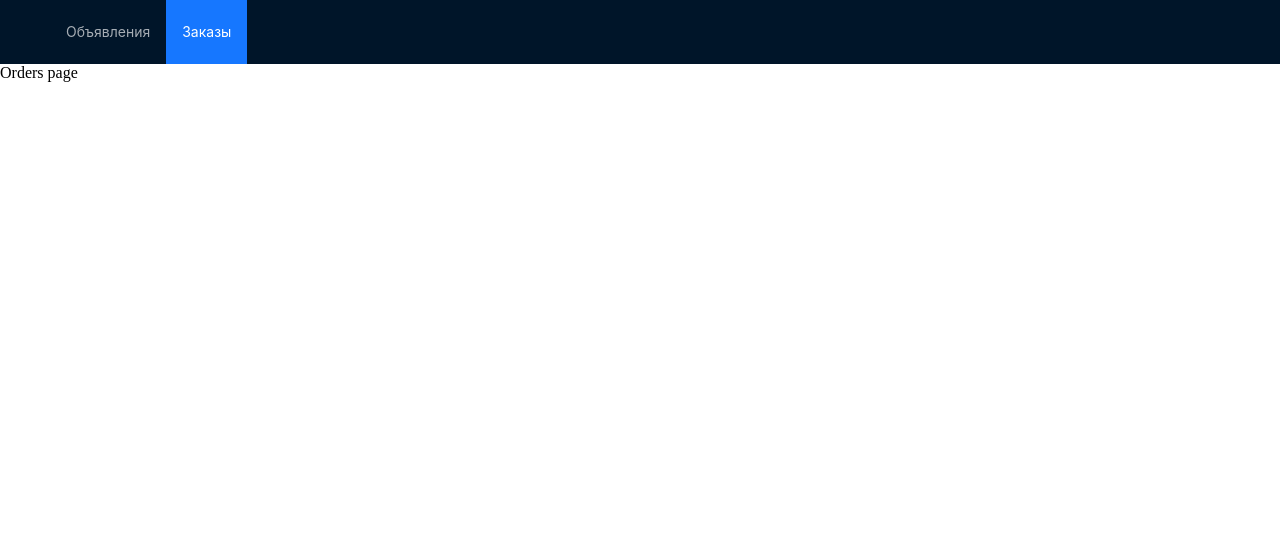
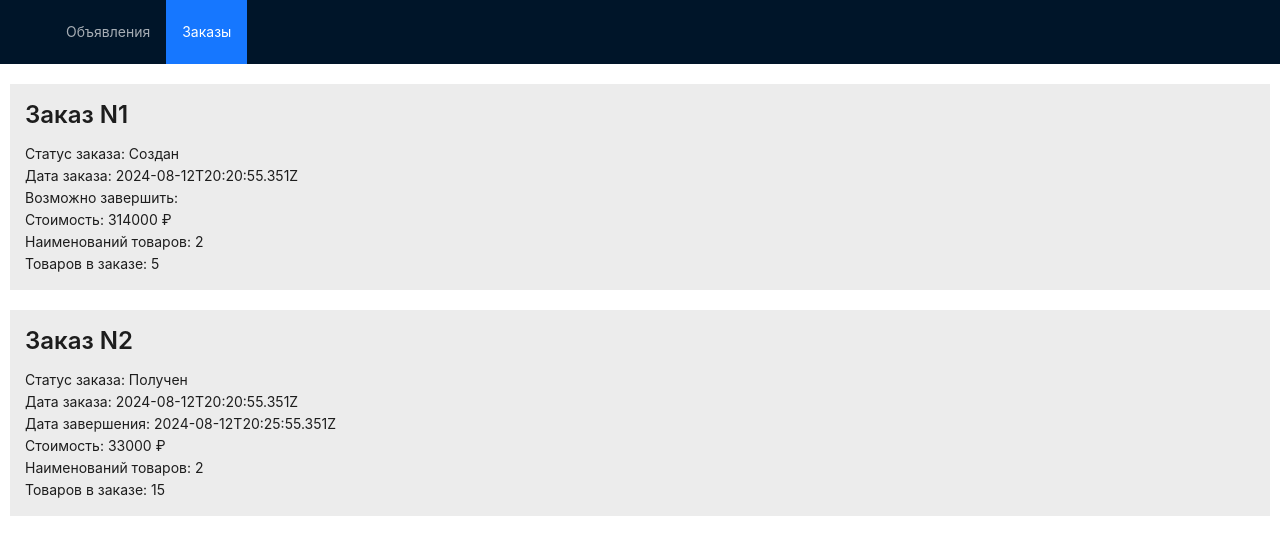
Before and after one commit to AidaChernyavskaya/avito, a React (Create React App) app: page /orders in a window 1280 px wide. Shown: the top 554 px of the page. Built offline with nearby package versions, Linux system fonts and the light colour scheme; data requests are answered from the project's data file.

Commit message:
Add layout for order card

```diff
--- /dev/null
+++ b/src/API/OrdersService.ts
@@ -0,0 +1,8 @@
+import axios from "axios";
+
+export default class OrdersService {
+    static async getAll () {
+        const response = await axios.get(`http://localhost:8000/orders`);
+        return response.data;
+    }
+};
--- a/src/pages/Orders.tsx
+++ b/src/pages/Orders.tsx
@@ -1,11 +1,48 @@
-import React from 'react';
+import React, {useEffect, useState} from 'react';
 import Navbar from "../components/library/Navbar/Navbar";
+import {Order, OrderItem, OrderStatus} from "../types";
+import OrdersService from "../API/OrdersService";
+import {Typography} from "antd";
+
+function getKeyByValue(object: any, value: number) {
+    return Object.keys(object).find(key => object[key] === value);
+}
+
+function countItemsInOrder (items: OrderItem[]) {
+    let count = 0;
+    items.map(item => {count += item.count})
+    return count;
+}
+
+const ORDER_STATUS_RU = ['Создан', 'Оплачен', 'Отправлен', 'Доставлен', 'Получен', 'Заархивирован', 'Оформлен возврат'];
 
 const Orders = () => {
+    const [ordersList, setOrdersList] = useState<Order[]>([]);
+
+    useEffect(() => {
+        fetchOrders();
+    }, [])
+
+    async function fetchOrders () {
+        const response = await OrdersService.getAll();
+        setOrdersList(response);
+    }
+
     return (
         <div data-testid="orders-page">
             <Navbar/>
-            <p>Orders page</p>
+            {ordersList.map(order => (
+                <div className={'order'}>
+                    <Typography.Title level={3}>Заказ N{order.id}</Typography.Title>
+                    <Typography.Text>Статус заказа: {ORDER_STATUS_RU[order.status]}</Typography.Text>
+                    <Typography.Text>Дата заказа: {order.createdAt}</Typography.Text>
+                    {order.finishedAt && <Typography.Text>Дата завершения: {order.finishedAt}</Typography.Text>}
+                    {order.finishedAt ? <></> : <Typography.Text>Возможно завершить: </Typography.Text>}
+                    <Typography.Text>Стоимость: {order.total} ₽</Typography.Text>
+                    <Typography.Text>Наименований товаров: {order.items.length}</Typography.Text>
+                    <Typography.Text>Товаров в заказе: {countItemsInOrder(order.items)}</Typography.Text>
+                </div>
+            ))}
         </div>
     );
 };
--- a/src/styles/App.css
+++ b/src/styles/App.css
@@ -38,4 +38,12 @@ a {
   justify-content: center;
 }
 
+.order {
+  background: #ececec;
+  margin: 20px 10px;
+  padding: 15px;
+  display: flex;
+  flex-direction: column;
+}
+
 /*# sourceMappingURL=App.css.map */
--- a/src/styles/App.sass
+++ b/src/styles/App.sass
@@ -30,3 +30,10 @@ a
   margin-top: 30px
   display: flex
   justify-content: center
+
+.order
+  background: #ececec
+  margin: 20px 10px
+  padding: 15px
+  display: flex
+  flex-direction: column
```
Also changed, not shown: src/types.ts (+4 -3 lines), 1 other file (tests, documents, lock files or other folders).
